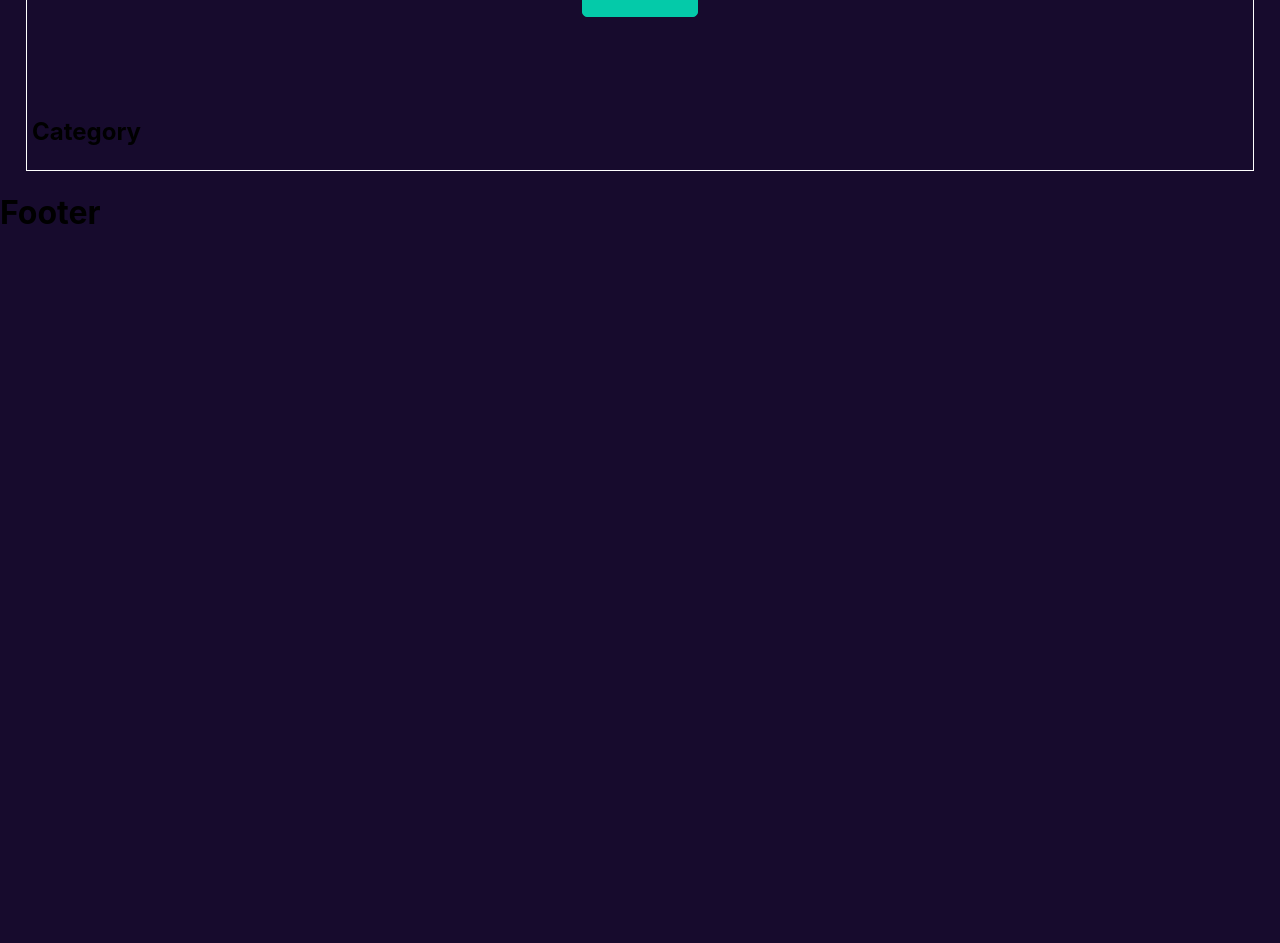
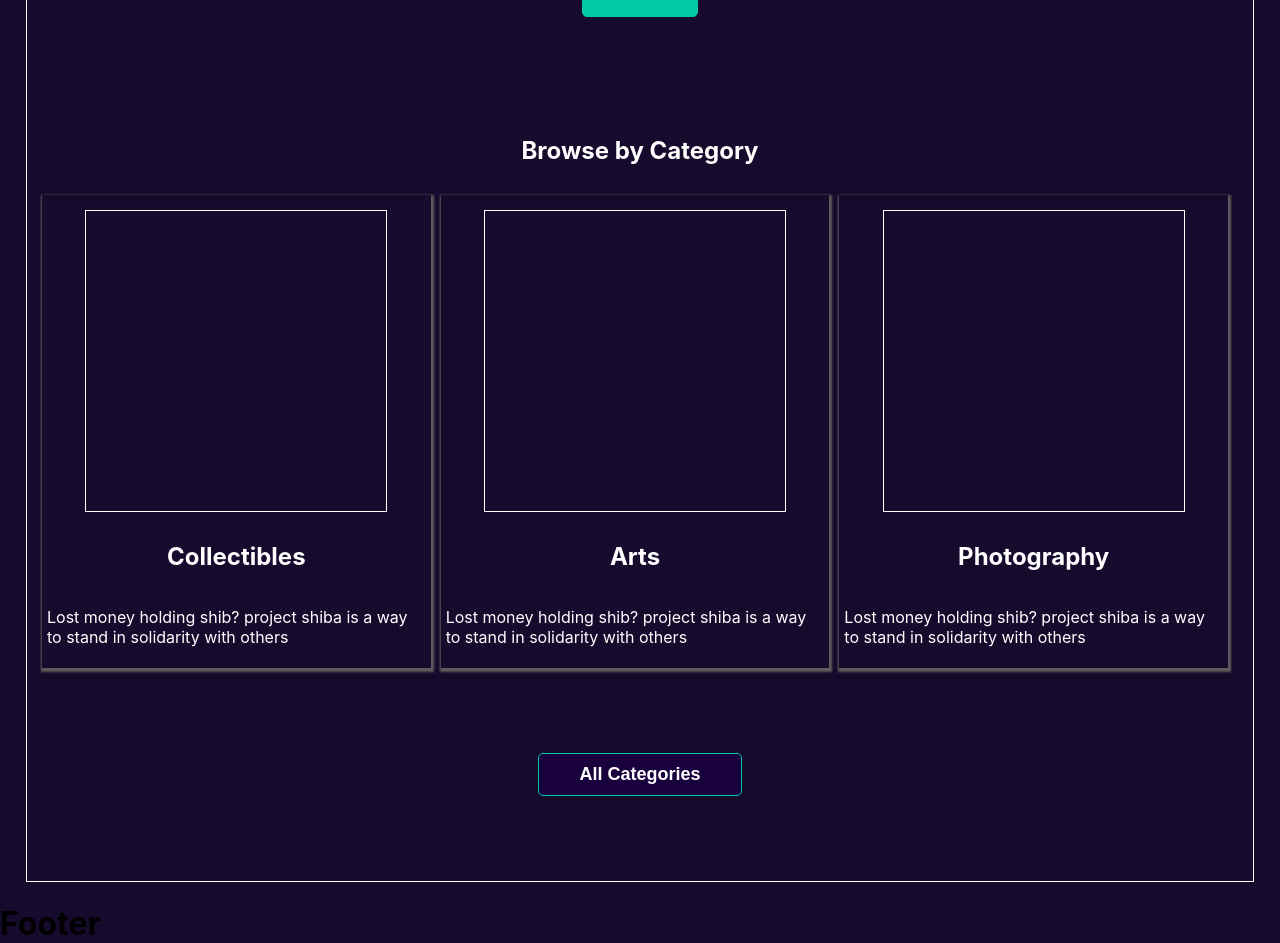
Before and after one commit to victoryohanna/McGeorgeTestProject, a React (Create React App) app: page / in a window 1280 px wide. Shown: the part 3000-3943 px from the top of the page. Before the commit the page ends 3232 px from the top, so only its background shows below. Built offline with nearby package versions, Linux system fonts and the light colour scheme.

Commit message:
modified and styled category component

```diff
--- a/src/components/Category.jsx
+++ b/src/components/Category.jsx
@@ -1,8 +1,46 @@
+
+import '../styles/components/category.css';
 
 const Categories = ()=>{
     return(
         <div className="category-container">
-            <h1>Category</h1>
+            <div className="category-title">
+                <h1>Browse by Category</h1>
+            </div>
+            <div className="category">
+                <div className="items-category">
+                    <div className="image-caategory"></div>
+                    <div className='sub-title'><h2>Collectibles</h2></div>
+                    <div className="description">
+                        <p>Lost money holding shib? project shiba is a
+                            way to stand in solidarity with others
+                        </p>
+                    </div>
+                </div>
+
+                <div className="items-category">
+                    <div className="image-caategory"></div>
+                    <div className='sub-title'><h2>Arts</h2></div>
+                    <div className="description">
+                        <p>Lost money holding shib? project shiba is a
+                            way to stand in solidarity with others
+                        </p>
+                    </div>
+                </div>
+
+                <div className="items-category">
+                    <div className="image-caategory"></div>
+                    <div className='sub-title'><h2>Photography</h2></div>
+                    <div className="description">
+                        <p>Lost money holding shib? project shiba is a
+                            way to stand in solidarity with others
+                        </p>
+                    </div>
+                </div>
+            </div>
+            <div className="btn-category">
+                <button type='button'>All Categories</button>
+            </div>
         </div>
     )
 }
--- a/src/styles/components/category.css
+++ b/src/styles/components/category.css
@@ -0,0 +1,59 @@
+.category-container{
+    color: white;
+    /* border: 1px solid white; */
+}
+
+.category-title{
+    display: flex;
+    justify-content: center;
+}
+
+.category{
+    display: flex;
+
+    margin: 5px;
+    padding: 5px;
+    /* border: 1px solid white; */
+}
+
+.image-caategory{
+    width: 300px;
+    height: 300px;
+    margin: 10px auto;
+    border: 1px solid white;
+}
+
+.items-category{
+    margin-right: 10px;
+    padding: 5px;
+    box-shadow: 1px 2px 2px 2px #5e5c5c;
+    /* border: 1px solid white; */
+}
+
+.sub-title{
+    display: flex;
+    justify-content: center;
+}
+
+.description{
+    margin-left: 10x;
+}
+
+.btn-category{
+    display: flex;
+    justify-content: center;
+    margin: 80px 10px;
+}
+
+.btn-category button{
+    font-size: 18px;
+    padding: 10px;
+    width: 17%;
+    font-weight: 700;
+    background: #18013d;
+    color: #ffffff;
+    border-radius: 5px;
+    border: 1px solid #04caa9;
+    cursor: pointer;
+
+}
```
